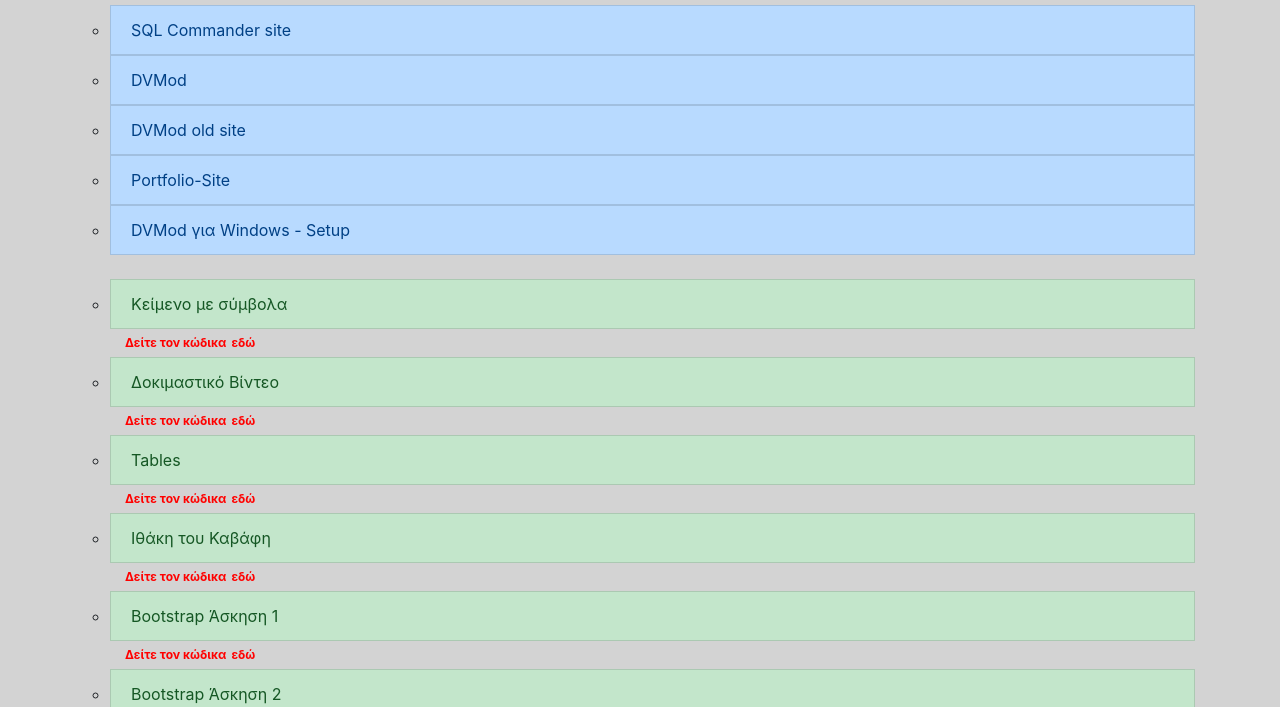
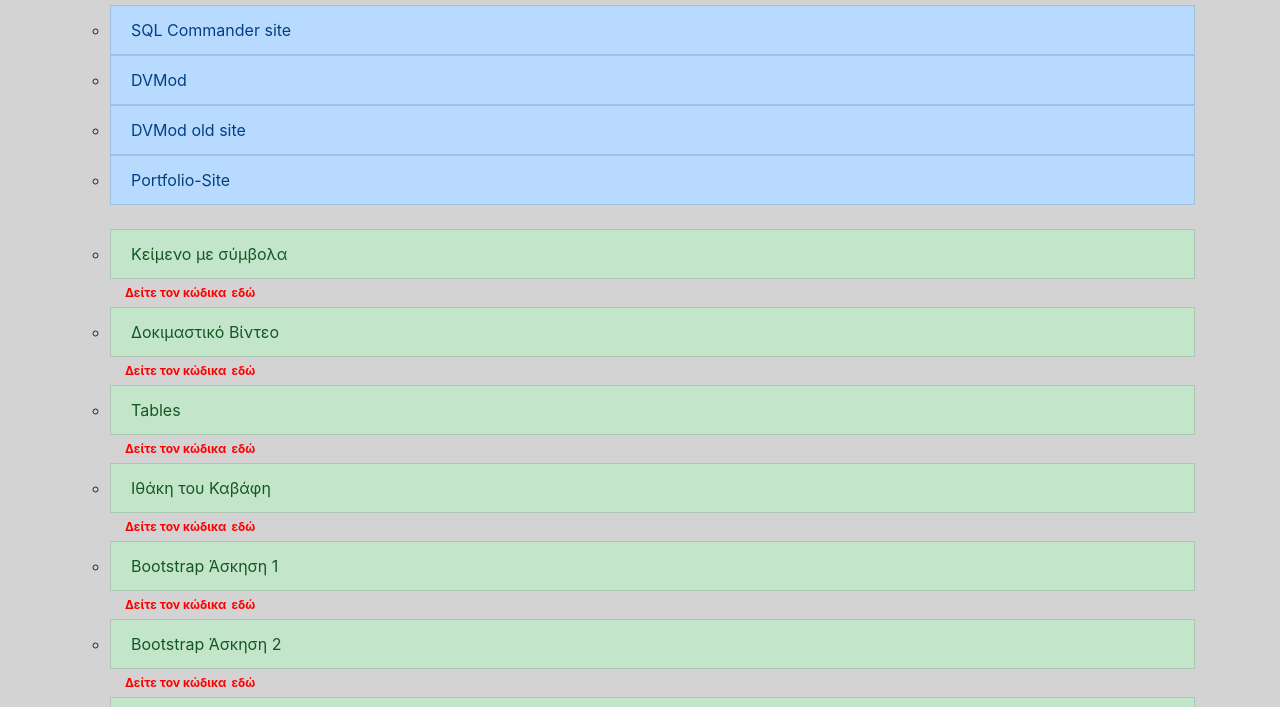
Before and after one commit to defendergr/defender.github.io, a plain HTML site: page index.html in a window 1280 px wide. Shown: the part 93-800 px from the top of the page. Drawn offline with nearby package versions, Linux system fonts and the light colour scheme; a web font is replaced by a local one.

Commit message:
Update index.html

```diff
--- a/index.html
+++ b/index.html
@@ -27,7 +27,6 @@
 	<li><a class="list-group-item list-group-item-action list-group-item-primary" href="https://dvmod.weebly.com" target="_blank">DVMod</a></li>
 	<li><a class="list-group-item list-group-item-action list-group-item-primary" href="https://defendergr.000webhostapp.com/" target="_blank">DVMod old site</a></li>
 	<li><a class="list-group-item list-group-item-action list-group-item-primary" href="/portfolio-site" target="_blank">Portfolio-Site</a></li>
-	<li><a class="list-group-item list-group-item-action list-group-item-primary" href="https://drive.google.com/file/d/1EVo1mWgt0jMoumCfuZepKoZNApbmpJ-G/view?usp=sharing" target="_blank">DVMod για Windows - Setup</a></li>
 	<br>
 	<li><a class="list-group-item list-group-item-action list-group-item-success" href="/symbols" target="_blank">Κείμενο με σύμβολα</a><strong class="cd">Δείτε τον κώδικα<a class="cbutton" href="https://github.com/defendergr/symbols/blob/main/index.html" target="_blank">εδώ</a></li></strong>
 	<li><a class="list-group-item list-group-item-action list-group-item-success" href="/video" target="_blank">Δοκιμαστικό Βίντεο</a><strong class="cd">Δείτε τον κώδικα<a class="cbutton" href="https://github.com/defendergr/video" target="_blank">εδώ</a></li></strong>
```
